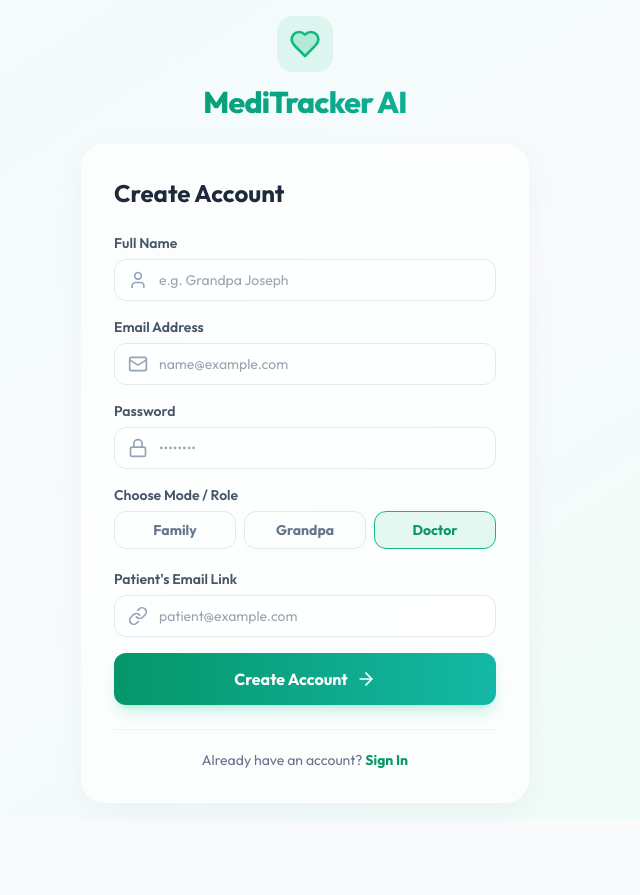
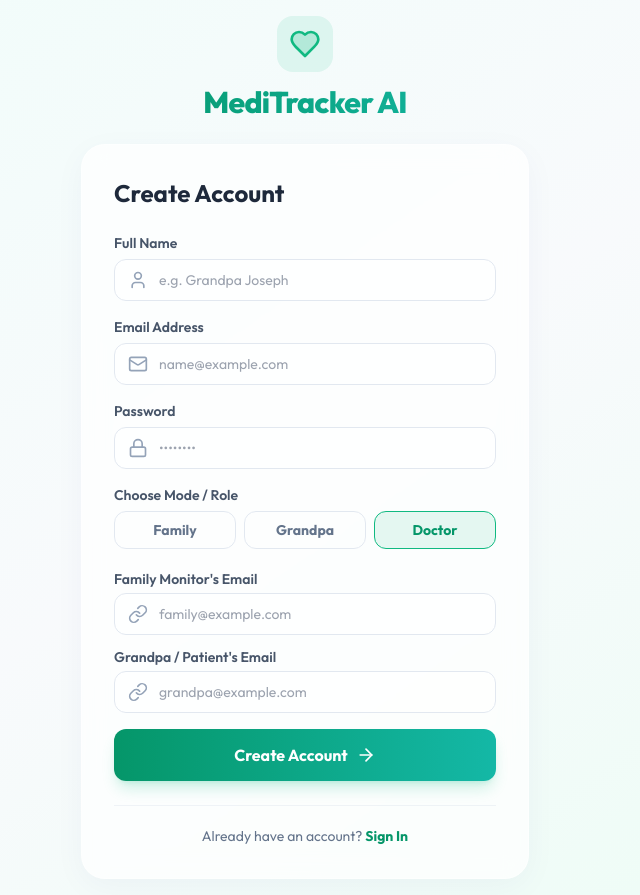
Before and after one commit to Karthik18999/Meditracker-AI, a React (Vite) app in the folder frontend/: page /register in a window 1280 px wide. Both pictures are taken after a click on the button "Doctor". Shown: the whole page, without its empty margins (335-975 px from the left). Before the commit the page ends 819 px from the top, so only its background shows below. Built offline with nearby package versions, Linux system fonts and the light colour scheme; no server answers.

Commit message:
Ask for both Family and Grandpa emails in Doctor mode, sync prescriptions and clinical reports, and enhance Grandpa Emergency SOS alert on Family Dashboard

```diff
--- a/frontend/src/pages/Auth/Register.jsx
+++ b/frontend/src/pages/Auth/Register.jsx
@@ -30,8 +30,8 @@ const Register = () => {
       return;
     }
 
-    if (role === 'doctor' && !patientEmail) {
-      setError("Please link Doctor account to a Patient's email address.");
+    if (role === 'doctor' && !familyEmail && !patientEmail) {
+      setError("Please link Doctor account to Grandpa or Family Monitor's email address.");
       return;
     }
 
@@ -219,10 +219,29 @@ const Register = () => {
               <motion.div
                 initial={{ opacity: 0, height: 0 }}
                 animate={{ opacity: 1, height: 'auto' }}
-                className="space-y-1.5 pt-1"
+                className="space-y-3 pt-1"
               >
+                <div>
                   <label className="block text-sm font-semibold text-slate-600 dark:text-slate-300 mb-1">
-                  Patient's Email Link
+                    Family Monitor's Email
+                  </label>
+                  <div className="relative">
+                    <span className="absolute inset-y-0 left-0 pl-3.5 flex items-center text-slate-400">
+                      <LinkIcon className="w-5 h-5" />
+                    </span>
+                    <input
+                      type="email"
+                      value={familyEmail}
+                      onChange={(e) => setFamilyEmail(e.target.value)}
+                      placeholder="family@example.com"
+                      className="w-full pl-11 pr-4 py-2.5 bg-white/50 dark:bg-slate-900/50 border border-slate-200 dark:border-slate-800 rounded-xl focus:outline-none focus:ring-2 focus:ring-emerald-500 text-slate-800 dark:text-white transition-all text-sm"
+                    />
+                  </div>
+                </div>
+
+                <div>
+                  <label className="block text-sm font-semibold text-slate-600 dark:text-slate-300 mb-1">
+                    Grandpa / Patient's Email
                   </label>
                   <div className="relative">
                     <span className="absolute inset-y-0 left-0 pl-3.5 flex items-center text-slate-400">
@@ -232,10 +251,10 @@ const Register = () => {
                       type="email"
                       value={patientEmail}
                       onChange={(e) => setPatientEmail(e.target.value)}
-                    placeholder="patient@example.com"
+                      placeholder="grandpa@example.com"
                       className="w-full pl-11 pr-4 py-2.5 bg-white/50 dark:bg-slate-900/50 border border-slate-200 dark:border-slate-800 rounded-xl focus:outline-none focus:ring-2 focus:ring-emerald-500 text-slate-800 dark:text-white transition-all text-sm"
-                    required={role === 'doctor'}
                     />
+                  </div>
                 </div>
               </motion.div>
             )}
--- a/frontend/src/pages/Family/FamilyDashboard.jsx
+++ b/frontend/src/pages/Family/FamilyDashboard.jsx
@@ -343,23 +343,47 @@ const FamilyDashboard = () => {
   return (
     <div className="min-h-screen bg-slate-50 dark:bg-slate-950 text-slate-800 dark:text-slate-100 flex flex-col md:flex-row transition-colors duration-300">
 
-      {/* Dynamic Emergency banner (Socket Event driven) */}
+      {/* High-Priority Emergency Banner */}
       <AnimatePresence>
         {activeEmergency && (
           <motion.div
-            initial={{ y: -50, opacity: 0 }}
+            initial={{ y: -60, opacity: 0 }}
             animate={{ y: 0, opacity: 1 }}
-            exit={{ y: -50, opacity: 0 }}
-            className="fixed top-0 inset-x-0 bg-red-600 text-white font-black text-center p-4 z-50 flex items-center justify-center gap-4 shadow-xl"
+            exit={{ y: -60, opacity: 0 }}
+            className="fixed top-0 inset-x-0 bg-gradient-to-r from-red-600 via-rose-600 to-red-700 text-white font-black p-4 z-50 flex flex-wrap items-center justify-between gap-3 shadow-2xl border-b-4 border-red-800"
           >
-            <ShieldAlert className="w-8 h-8 animate-ping" />
-            <span>🚨 EMERGENCY BUTTON PRESSED BY GRANDPA! LIVE ALERT DISPATCHED.</span>
-            <button
-              onClick={clearEmergency}
-              className="bg-white/20 hover:bg-white/30 text-white font-bold px-4 py-1.5 rounded-lg text-sm transition-all"
-            >
-              DISMISS
-            </button>
+            <div className="flex items-center gap-3 flex-1 min-w-[280px]">
+              <div className="p-2 bg-white/20 rounded-full animate-bounce">
+                <ShieldAlert className="w-7 h-7 text-white animate-pulse" />
+              </div>
+              <div>
+                <h3 className="text-base sm:text-lg font-black tracking-wide uppercase text-yellow-300 animate-pulse">
+                  🚨 CRITICAL ALERT: GRANDPA IS IN SERIOUS CONDITION / EMERGENCY MODE!
+                </h3>
+                <p className="text-xs sm:text-sm font-medium text-red-100">
+                  {activeEmergency.message || 'Help button activated on Grandpa Mode. Urgent attention required.'}
+                </p>
+              </div>
+            </div>
+
+            <div className="flex items-center gap-2">
+              {activeEmergency.latitude && activeEmergency.longitude && (
+                <a
+                  href={`https://maps.google.com/?q=${activeEmergency.latitude},${activeEmergency.longitude}`}
+                  target="_blank"
+                  rel="noreferrer"
+                  className="px-4 py-2 bg-white text-red-600 font-extrabold rounded-xl text-xs sm:text-sm shadow-md hover:bg-slate-100 transition-colors flex items-center gap-1.5"
+                >
+                  📍 Open Live GPS Location
+                </a>
+              )}
+              <button
+                onClick={clearEmergency}
+                className="px-4 py-2 bg-red-950/60 hover:bg-red-900/80 text-white font-bold rounded-xl text-xs sm:text-sm transition-all border border-white/20"
+              >
+                DISMISS ALERT
+              </button>
+            </div>
           </motion.div>
         )}
       </AnimatePresence>
```
Also changed, not shown: 2 other files (tests, documents, lock files or other folders). Lines whose indentation alone changed are shown as unchanged.
